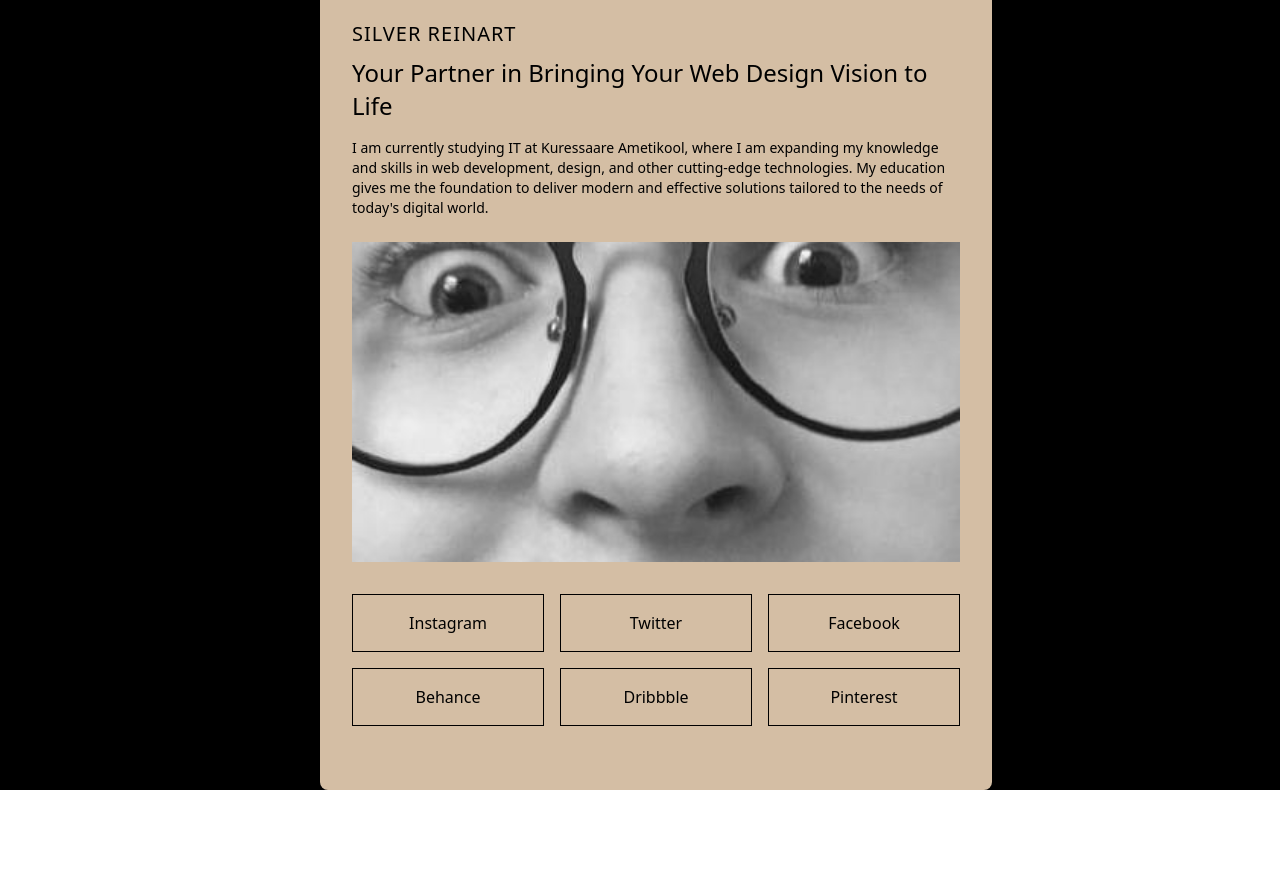
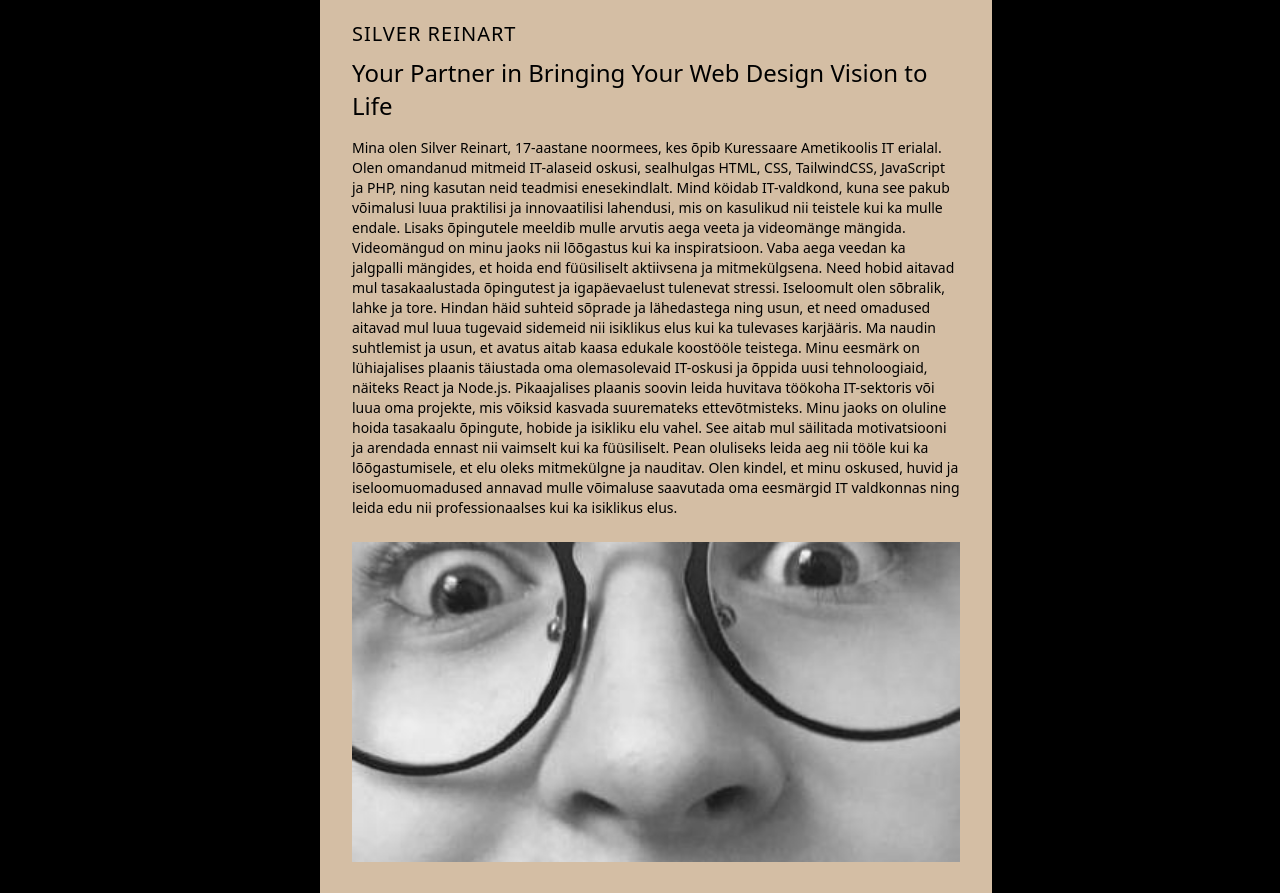
Before and after one commit to silverreinart1/Portfolios, a Vue app: page /about in a window 1280 px wide. Shown: the part 880-1773 px from the top of the page. Before the commit the page ends 1670 px from the top, so only its background shows below. Built offline with nearby package versions, Linux system fonts and the light colour scheme.

Commit message:
Update About.vue

```diff
--- a/src/components/About.vue
+++ b/src/components/About.vue
@@ -16,9 +16,12 @@
       <h2 class="text-xl font-light uppercase tracking-wider mb-2">Silver Reinart</h2>
       <h3 class="text-2xl font-light leading-snug mb-4">Your Partner in Bringing Your Web Design Vision to Life</h3>
       <p class="mb-4 text-sm">
-        I am currently studying IT at Kuressaare Ametikool, where I am expanding my knowledge and skills in web development, design,
-        and other cutting-edge technologies. My education gives me the foundation to deliver modern and effective solutions tailored
-        to the needs of today's digital world.
+        Mina olen Silver Reinart, 17-aastane noormees, kes õpib Kuressaare Ametikoolis IT erialal. Olen omandanud mitmeid IT-alaseid oskusi, sealhulgas HTML, CSS, TailwindCSS, JavaScript ja PHP, ning kasutan neid teadmisi enesekindlalt. Mind köidab IT-valdkond, kuna see pakub võimalusi luua praktilisi ja innovaatilisi lahendusi, mis on kasulikud nii teistele kui ka mulle endale.
+          Lisaks õpingutele meeldib mulle arvutis aega veeta ja videomänge mängida. Videomängud on minu jaoks nii lõõgastus kui ka inspiratsioon. Vaba aega veedan ka jalgpalli mängides, et hoida end füüsiliselt aktiivsena ja mitmekülgsena. Need hobid aitavad mul tasakaalustada õpingutest ja igapäevaelust tulenevat stressi.
+          Iseloomult olen sõbralik, lahke ja tore. Hindan häid suhteid sõprade ja lähedastega ning usun, et need omadused aitavad mul luua tugevaid sidemeid nii isiklikus elus kui ka tulevases karjääris. Ma naudin suhtlemist ja usun, et avatus aitab kaasa edukale koostööle teistega.
+          Minu eesmärk on lühiajalises plaanis täiustada oma olemasolevaid IT-oskusi ja õppida uusi tehnoloogiaid, näiteks React ja Node.js. Pikaajalises plaanis soovin leida huvitava töökoha IT-sektoris või luua oma projekte, mis võiksid kasvada suuremateks ettevõtmisteks.
+          Minu jaoks on oluline hoida tasakaalu õpingute, hobide ja isikliku elu vahel. See aitab mul säilitada motivatsiooni ja arendada ennast nii vaimselt kui ka füüsiliselt. Pean oluliseks leida aeg nii tööle kui ka lõõgastumisele, et elu oleks mitmekülgne ja nauditav.
+          Olen kindel, et minu oskused, huvid ja iseloomuomadused annavad mulle võimaluse saavutada oma eesmärgid IT valdkonnas ning leida edu nii professionaalses kui ka isiklikus elus.
       </p>
 
 
```
